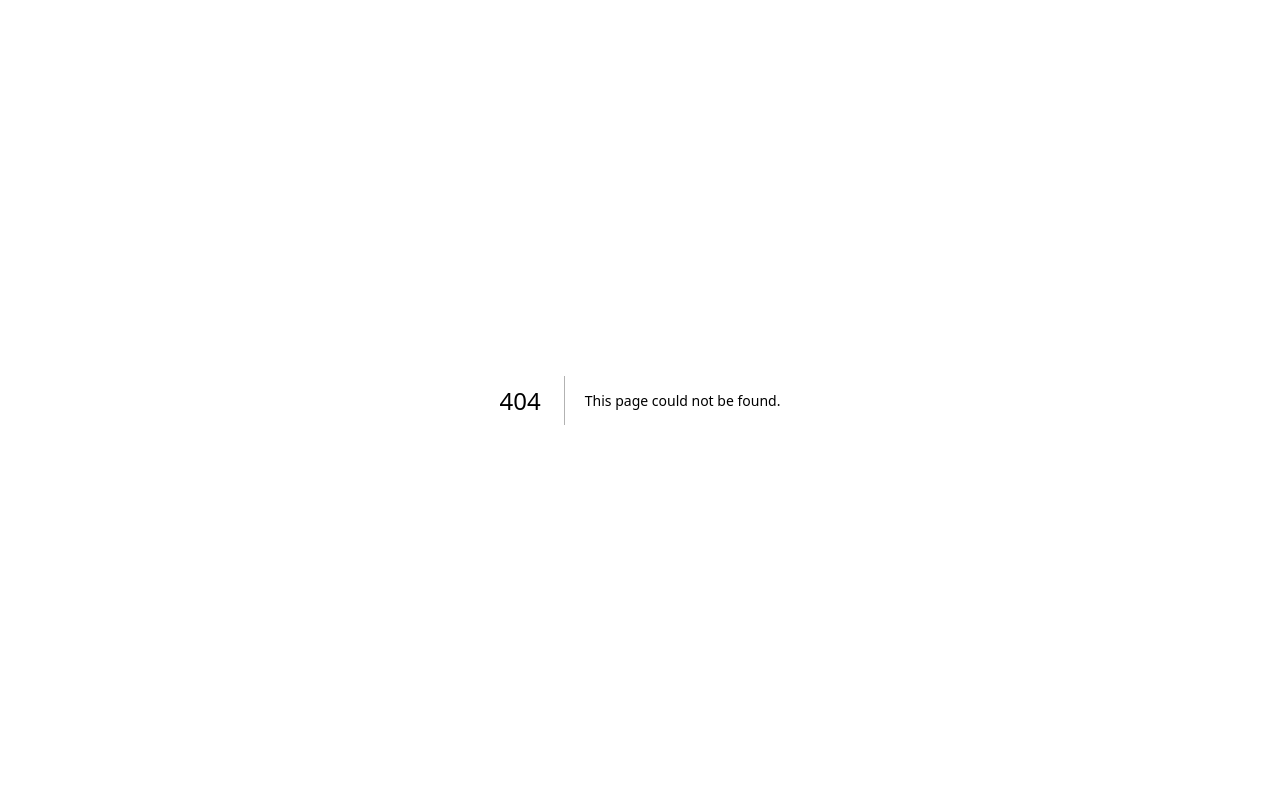
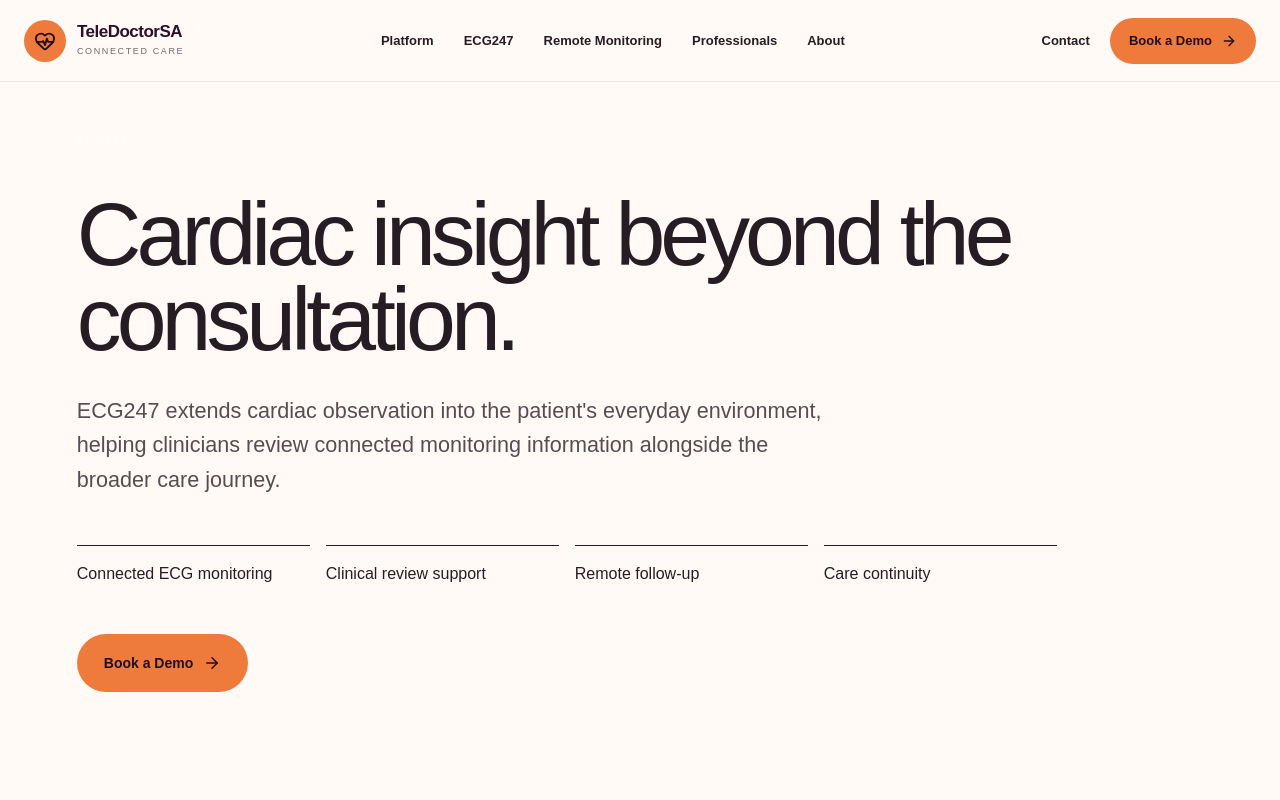
Before and after one commit to Tee-star-black/teledoctorsa-rebuild, a Next.js app: page /ecg247 in a window 1280 px wide. Before the commit this address had no page. Shown: the top 800 px of the page. Built offline with nearby package versions, Linux system fonts and the light colour scheme.

Commit message:
feat: add ECG247 page

```diff
--- /dev/null
+++ b/src/app/ecg247/page.tsx
@@ -0,0 +1,8 @@
+import type { Metadata } from "next";
+import { ContentPage } from "@/components/content-page";
+
+export const metadata: Metadata = { title: "ECG247", description: "ECG247 connected cardiac monitoring through TeleDoctorSA." };
+
+export default function ECG247Page() {
+  return <ContentPage eyebrow="ECG247" title="Cardiac insight beyond the consultation." description="ECG247 extends cardiac observation into the patient's everyday environment, helping clinicians review connected monitoring information alongside the broader care journey." bullets={["Connected ECG monitoring", "Clinical review support", "Remote follow-up", "Care continuity"]} />;
+}
```
